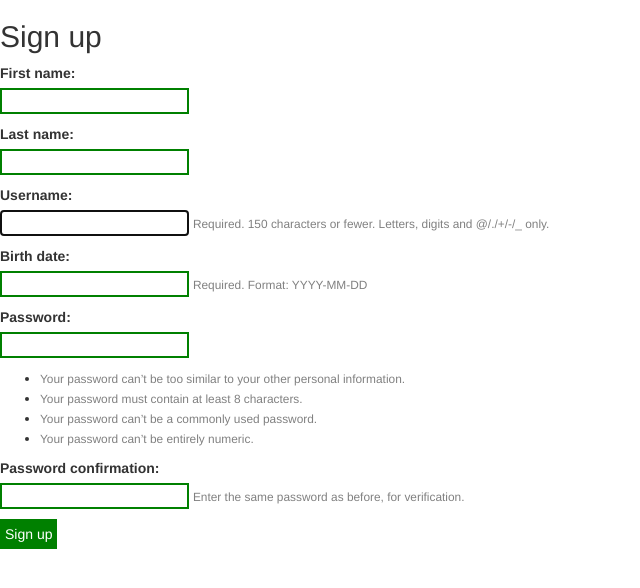
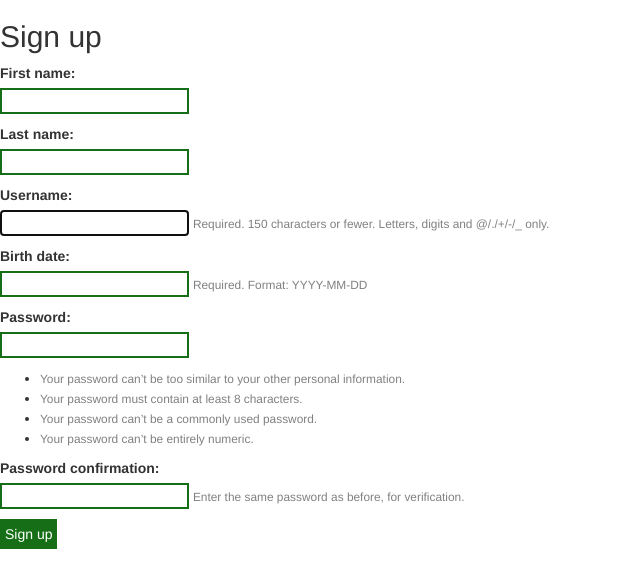
Before and after one commit to sidhbk08/Call-Break, a Django app: page /signup/ in a window 1280 px wide. Shown: the part 111-699 px from the top of the page, without its empty margins (0-640 px from the left). Run offline with Django 3.2, Linux system fonts and the light colour scheme; some libraries are stand-ins or nearby versions.

Commit message:
bs ab dikhne ka update hai

```diff
--- a/static/css/game.css
+++ b/static/css/game.css
@@ -1,13 +1,13 @@
 select, button {
 	color: white;
-	background-color: green;
+	background-color: #166f16;
 	border: none;
 	padding: 5px 5px;
 }
 input {
 	background-color: white;
-	color: green;
-	border: green solid 2px;
+	color: #166f16;
+	border: #166f16 solid 2px;
 	text-align: center;
 }
 .cardbut {
```
